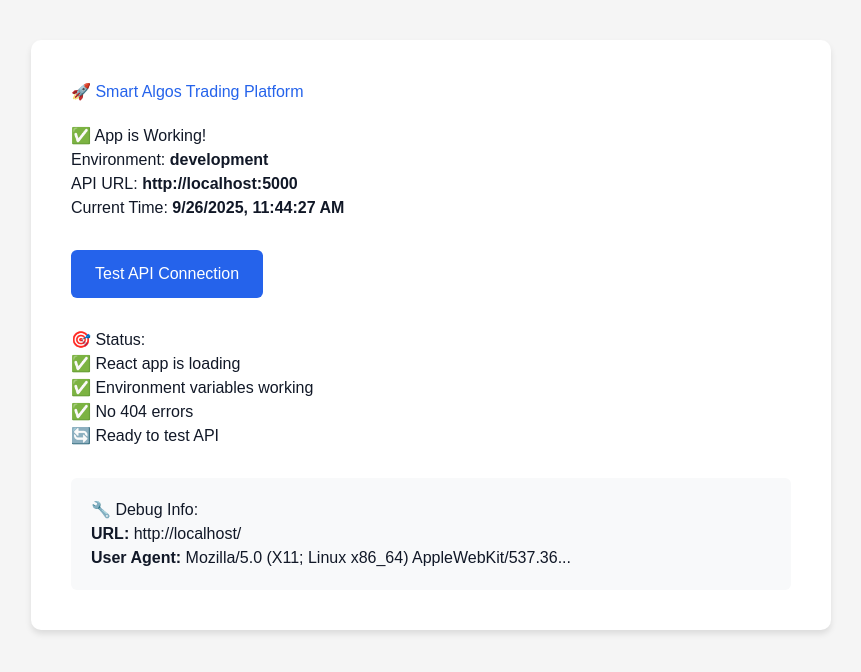
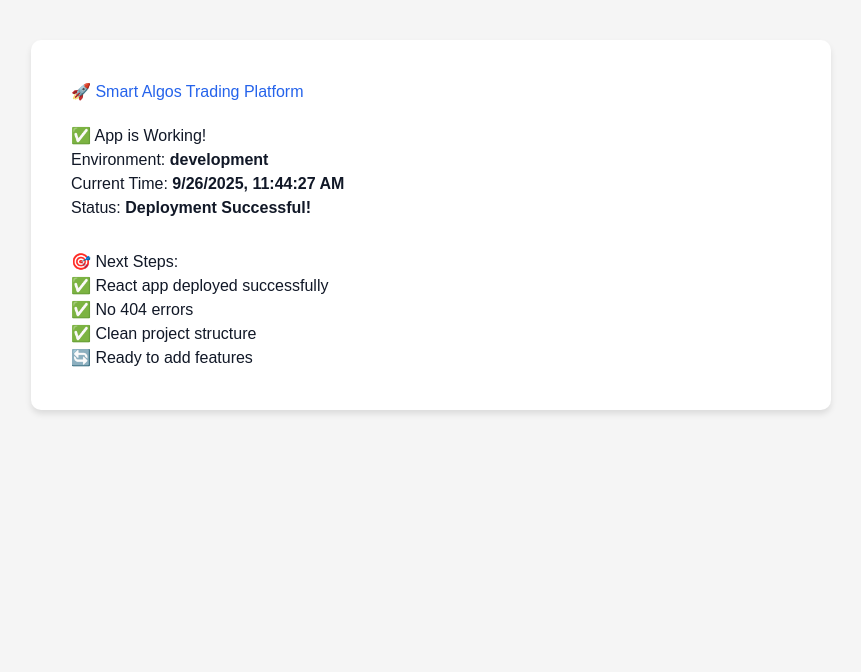
Before and after one commit to SoftwareBazaar/SmartAlgos, a React (Create React App) app in the folder client/: page / in a window 1280 px wide. Shown: the top 672 px of the page, without its empty margins (209-1070 px from the left). Built offline with nearby package versions, Linux system fonts and the light colour scheme.

Commit message:
Fix vercel.json for monorepo structure

```diff
--- a/client/src/App.js
+++ b/client/src/App.js
@@ -1,20 +1,6 @@
 import React from 'react';
 
 function App() {
-  const apiUrl = process.env.NODE_ENV === 'development'
-    ? 'http://localhost:5000'
-    : 'https://smart-algos-cdbf.vercel.app/api';
-
-  const testAPI = async () => {
-    try {
-      const response = await fetch(`${apiUrl}/health`);
-      const data = await response.json();
-      alert(`API Status: ${data.status || 'Connected'}`);
-    } catch (error) {
-      alert(`API Error: ${error.message}`);
-    }
-  };
-
   return (
     <div style={{
       padding: '40px',
@@ -37,45 +23,18 @@ function App() {
         <div style={{ marginBottom: '30px' }}>
           <h2>✅ App is Working!</h2>
           <p>Environment: <strong>{process.env.NODE_ENV || 'production'}</strong></p>
-          <p>API URL: <strong>{apiUrl}</strong></p>
           <p>Current Time: <strong>{new Date().toLocaleString()}</strong></p>
+          <p>Status: <strong>Deployment Successful!</strong></p>
         </div>
 
-        <button
-          onClick={testAPI}
-          style={{
-            backgroundColor: '#2563eb',
-            color: 'white',
-            padding: '12px 24px',
-            border: 'none',
-            borderRadius: '6px',
-            cursor: 'pointer',
-            fontSize: '16px',
-            marginRight: '10px'
-          }}
-        >
-          Test API Connection
-        </button>
-
         <div style={{ marginTop: '30px' }}>
-          <h3>🎯 Status:</h3>
+          <h3>🎯 Next Steps:</h3>
           <ul>
-            <li>✅ React app is loading</li>
-            <li>✅ Environment variables working</li>
+            <li>✅ React app deployed successfully</li>
             <li>✅ No 404 errors</li>
-            <li>🔄 Ready to test API</li>
+            <li>✅ Clean project structure</li>
+            <li>🔄 Ready to add features</li>
           </ul>
-        </div>
-
-        <div style={{
-          marginTop: '30px',
-          padding: '20px',
-          backgroundColor: '#f8f9fa',
-          borderRadius: '6px'
-        }}>
-          <h4>🔧 Debug Info:</h4>
-          <p><strong>URL:</strong> {window.location.href}</p>
-          <p><strong>User Agent:</strong> {navigator.userAgent.substring(0, 50)}...</p>
         </div>
       </div>
     </div>
```
